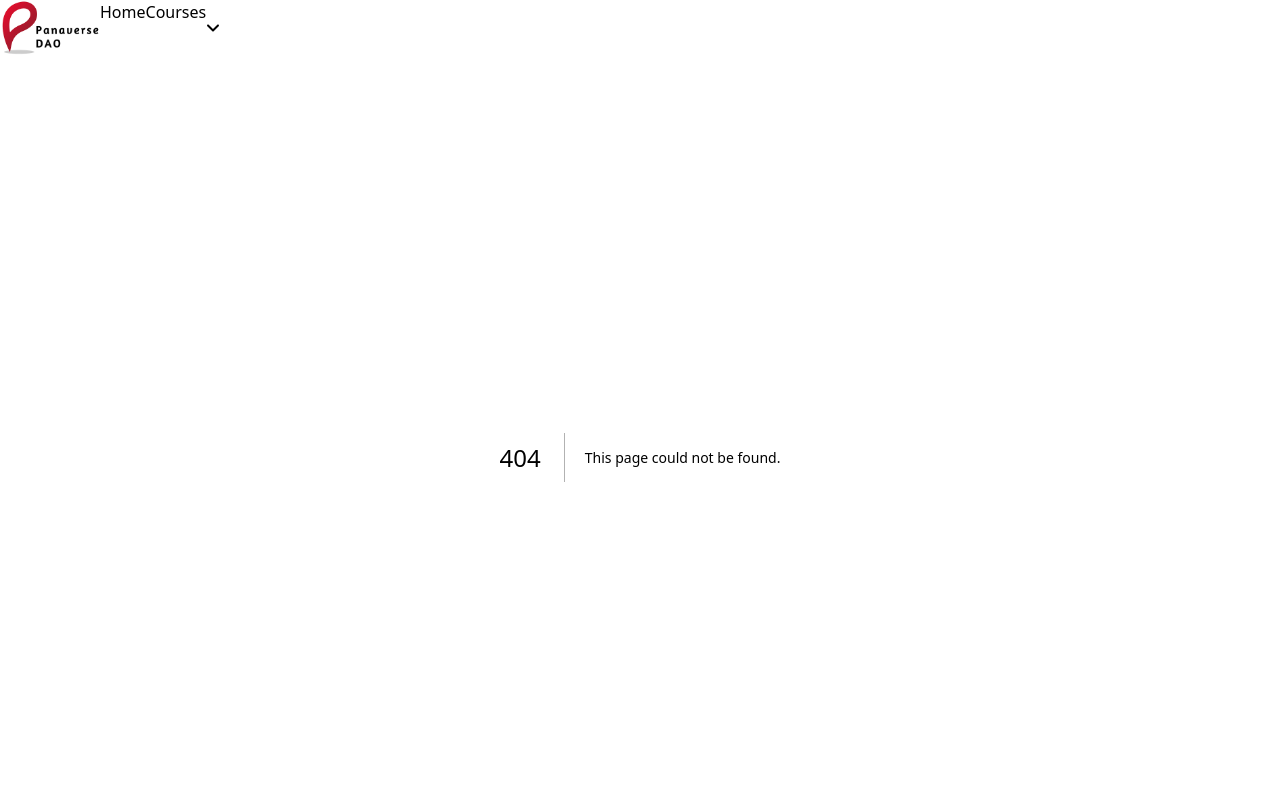
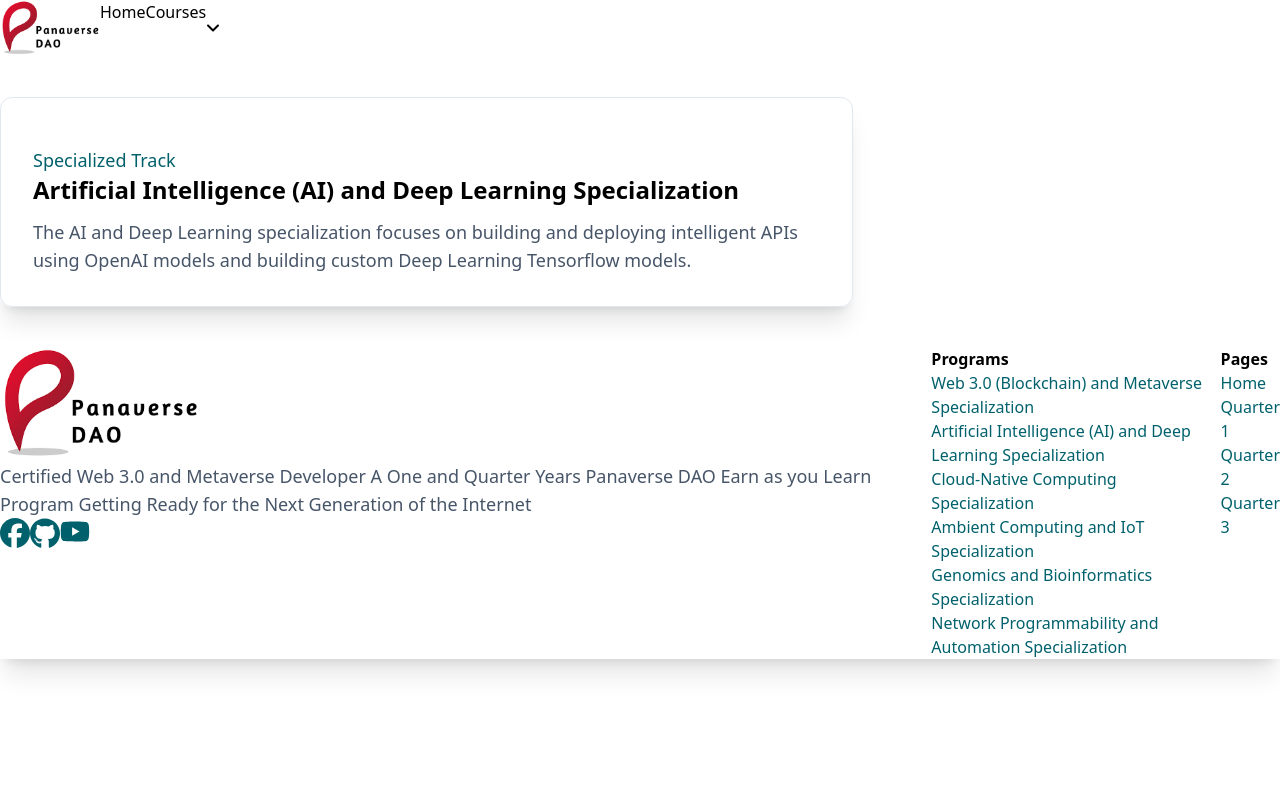
Before and after one commit to Rehan-Warsi/panaverse-dao-clone, a Next.js app: page /quarter/ai in a window 1280 px wide. Before the commit this address had no page. Shown: the top 800 px of the page. Built offline with nearby package versions, Linux system fonts and the light colour scheme.

Commit message:
panaverse-dao-clone

```diff
--- a/src/Components/Widgets/SpecializedTrack.tsx
+++ b/src/Components/Widgets/SpecializedTrack.tsx
@@ -164,7 +164,7 @@
             <div>
             {/* <Link href="/courses> */}
               <Link
-                href={`/courses/${selectedItemData?.slug} `} >
+                href={`/quarter/${selectedItemData?.slug} `} >
 
                   <button className="text-primary text-lg mt-4 hover:border hover:scale-105 border-primary rounded-lg py-1 px-2">
                     Learn More
--- a/src/app/[courses]/page.tsx
+++ b/src/app/quarter/[courses]/page.tsx
@@ -1,8 +1,17 @@
+"use client"
 import { programData } from "@/Components/Widgets/SpecializedTrack";
 
-const Page = (slug: string) => {
-      const selectedData = programData.find((item)=> item.slug === slug)
-  console.log(slug);
+interface IProps {
+  params: {
+    courses:string
+  }
+}
+
+const Page = ( {params} : IProps) => {
+
+      const selectedData = programData.find((item)=> item.slug === params.courses)
+
+      console.log(params.courses);
 
   return (
     <div className="mt-10 flex gap-x-6 gap-y-8 flex-col-reverse lg:flex-row ">
--- a/tsconfig.json
+++ b/tsconfig.json
@@ -22,6 +22,6 @@
       "@/*": ["./src/*"]
     }
   },
-  "include": ["next-env.d.ts", "**/*.ts", "**/*.tsx", ".next/types/**/*.ts", "src/app/[courses]/page.tsx"],
+  "include": ["next-env.d.ts", "**/*.ts", "**/*.tsx", ".next/types/**/*.ts", "src/app/quarter/[courses]/page.tsx"],
   "exclude": ["node_modules"]
 }
```
